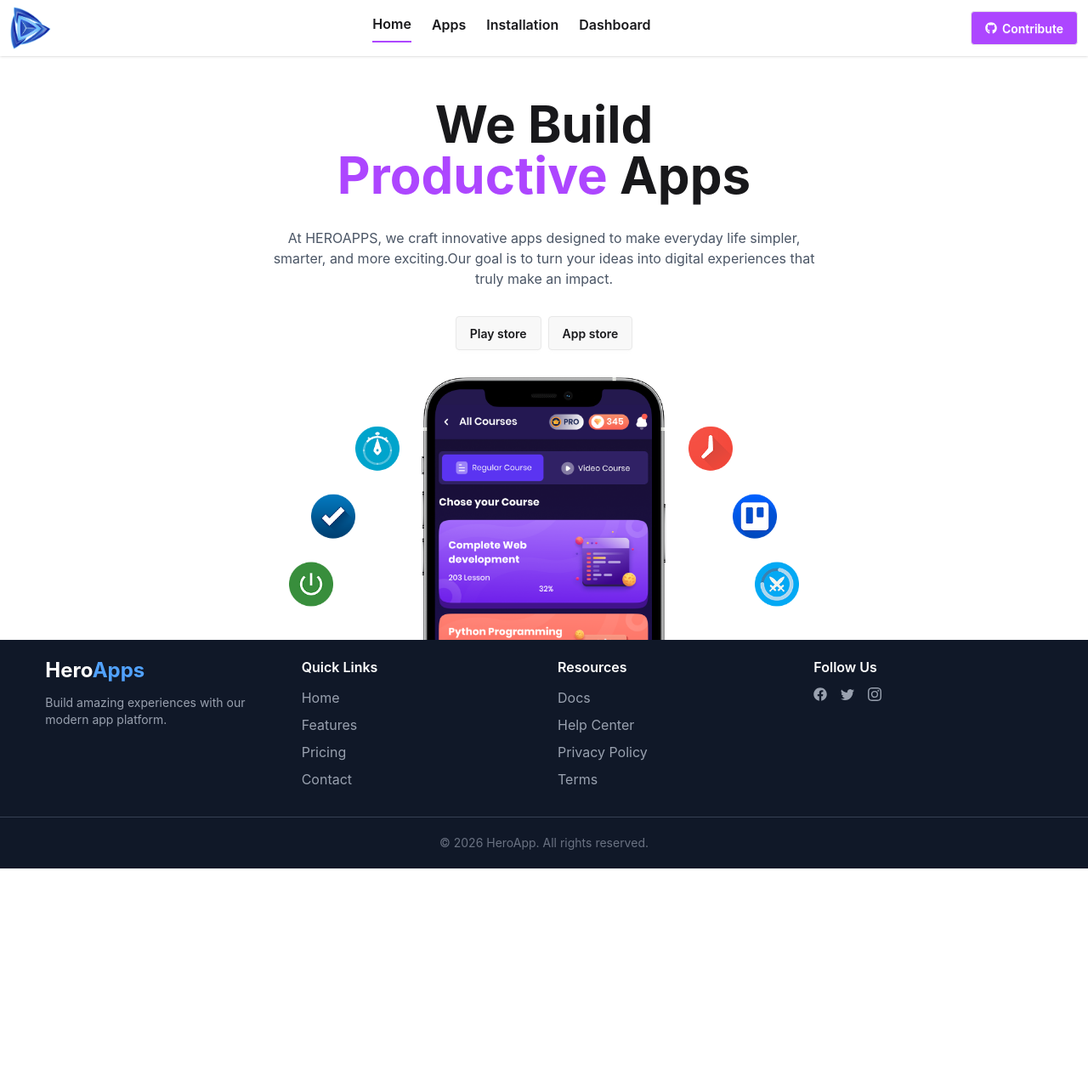
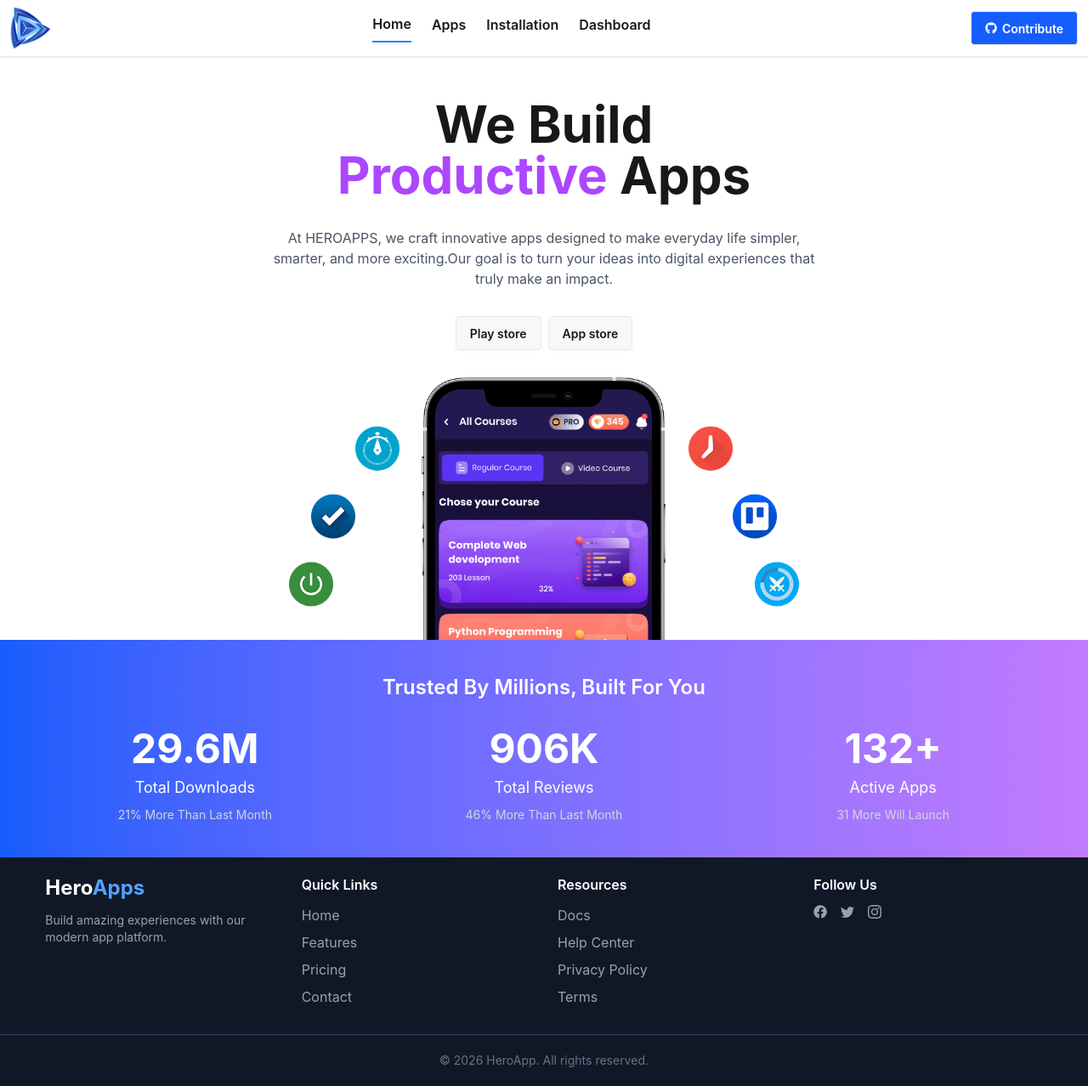
Before and after one commit to nusratjahan7/hero-apps-next, a Next.js app: page / in a window 1280 px wide. Shown: the whole page at 85% size. Before the commit the page ends 1022 px from the top, so only its background shows below. Built offline with nearby package versions, Linux system fonts and the light colour scheme.

Commit message:
add stats

```diff
--- a/src/app/page.js
+++ b/src/app/page.js
@@ -1,10 +1,11 @@
 import Banner from "@/components/Homepage/Banner";
-import Image from "next/image";
+import Stats from "@/components/Homepage/Stats";
 
 export default function Home() {
   return (
     <div>
       <Banner />
+      <Stats />
     </div>
   );
 }
--- a/src/components/Homepage/Banner.jsx
+++ b/src/components/Homepage/Banner.jsx
@@ -4,7 +4,7 @@
 const Banner = () => {
   return (
     <div className="min-h-[80vh] text-center space-y-8 pt-[50px]">
-      <h2 className="font-bold text-6xl">
+      <h2 className="font-bold text-4xl md:text-6xl">
         We Build <br /> <span className="text-purple-500">Productive</span> Apps
       </h2>
       <p className="text-gray-600 max-w-[50%] mx-auto">
--- /dev/null
+++ b/src/components/Homepage/Stats.jsx
@@ -0,0 +1,36 @@
+import React from 'react';
+
+const Stats = () => {
+    return (
+        <div className="bg-linear-to-r from-blue-600 to-purple-400 py-10 px-8">
+            <div className="container mx-auto text-center">
+                <h2 className="text-2xl font-semibold text-white mb-8">Trusted By Millions, Built For You</h2>
+
+                <div className="grid grid-cols-1 md:grid-cols-3 gap-4">
+
+                    <div className="text-white">
+                        <p className="text-3xl md:text-5xl font-bold">29.6M</p>
+                        <p className="md:text-lg mt-2">Total Downloads</p>
+                        <p className="text-sm mt-2 text-gray-300">21% More Than Last Month</p>
+                    </div>
+
+
+                    <div className="text-white">
+                        <p className="text-3xl md:text-5xl font-bold">906K</p>
+                        <p className="md:text-lg mt-2">Total Reviews</p>
+                        <p className="text-sm mt-2 text-gray-300">46% More Than Last Month</p>
+                    </div>
+
+
+                    <div className="text-white">
+                        <p className="text-3xl md:text-5xl font-bold">132+</p>
+                        <p className="md:text-lg mt-2">Active Apps</p>
+                        <p className="text-sm mt-2 text-gray-300">31 More Will Launch</p>
+                    </div>
+                </div>
+            </div>
+        </div>
+    );
+};
+
+export default Stats;
--- a/src/components/MyLink.jsx
+++ b/src/components/MyLink.jsx
@@ -8,7 +8,7 @@
   return (
     <Link
       href={href}
-      className={`pb-2 font-semibold ${pathname === href ? "border-b-2 border-purple-500" : ""}`}
+      className={`pb-2 font-semibold ${pathname === href ? "border-b-2 border-blue-500" : ""}`}
     >
       {children}
     </Link>
--- a/src/components/Navbar.jsx
+++ b/src/components/Navbar.jsx
@@ -44,7 +44,7 @@
           ))}
         </ul>
         <Link href="https://github.com/">
-        <button className="btn bg-purple-500 text-white">
+        <button className="btn bg-blue-600 text-white">
           <FaGithub />
           Contribute
         </button>
```
